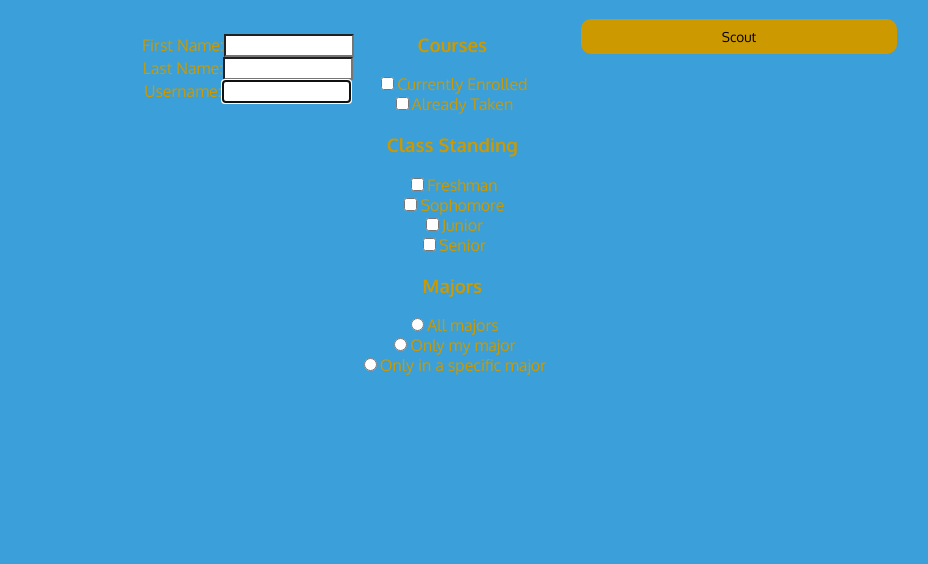
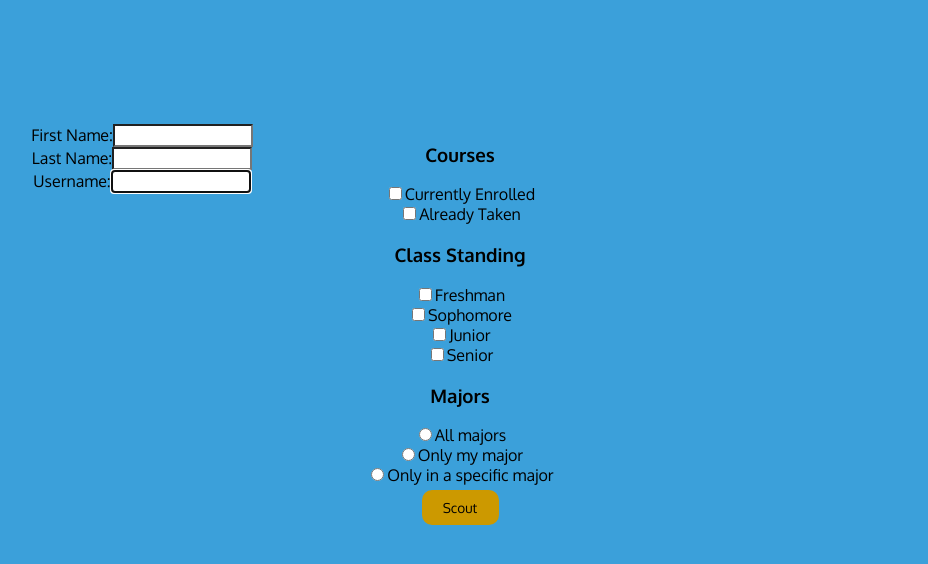
Before and after one commit to tlam6297/BoilerScout, a React (Create React App) app in the folder src/frontend/boilerscout/: page /advanced-filters in a window 1280 px wide. Shown: the top 564 px of the page, without its empty margins (339-1267 px from the left). Built offline with nearby package versions, Linux system fonts and the light colour scheme; a web font is replaced by a local one.

Commit message:
Style Advanced filters using grid layout and add control functionality

```diff
--- a/src/frontend/boilerscout/src/AdvancedFilters.css
+++ b/src/frontend/boilerscout/src/AdvancedFilters.css
@@ -1,15 +1,21 @@
+.AdvancedFilters {
+    display: grid;
+    grid-template-columns: repeat(4, 1fr);
+    grid-gap: 10px;
+    grid-auto-rows: minmax(100px, auto);
+}
+
+.navbar {
+    grid-column: 3;
+    grid-row: 1;
+}
+
 .left {
-    margin-top: 20px;
-    margin-left: 37%;
-    float: left;
-    color: #cc9900;
+    grid-column: 2;
+    grid-row: 2 / 4;
 }
 
 .right {
-    float: left;
-    color: #cc9900;
+    grid-column: 3;
+    grid-row: 2 / 4;
 }
-
-.AFForm {
-    width: 55%;
-}
--- a/src/frontend/boilerscout/src/AdvancedFilters.js
+++ b/src/frontend/boilerscout/src/AdvancedFilters.js
@@ -3,6 +3,7 @@ import { BrowserRouter as Route, Router, Link, Redirect} from 'react-router-dom'
 import { Button, FormGroup, FormControl, ControlLabel, Radio, Checkbox, DropdownButton, InputGroup, MenuItem, ButtonGroup } from "react-bootstrap";
 import './AdvancedFilters.css';
 import POSTRequest from './POSTRequest'
+import Nav from './TopNavBar'
 
 class AdvancedFilters extends Component {
   constructor (props) {
@@ -16,7 +17,10 @@ class AdvancedFilters extends Component {
         username : "",
         currentlyEnrolled : false,
         alreadyTaken : false,
-        classStanding : "freshman",
+        classStandingFreshman : false,
+        classStandingSophomore : false,
+        classStandingJunior : false,
+        classStandingSenior : false,
         major : ""
       };
   }
@@ -25,6 +29,8 @@ class AdvancedFilters extends Component {
     event.preventDefault();
     this.setState({ redirect: true })
     const _this = this;
+
+    console.log(this.state);
 
     var payload = JSON.stringify({
       "fistName": this.state.firstName,
@@ -52,13 +58,48 @@ class AdvancedFilters extends Component {
     this.setState({
       [event.target.id]: event.target.value
     });
-    console.log(this.state);
+
+  }
+
+  handleCheckCurentlyEnrolled = (event) => {
+    this.state.currentlyEnrolled = !this.state.currentlyEnrolled;
+  }
+
+  handleCheckAlreadyTaken = (event) => {
+    this.state.alreadyTaken = !this.state.alreadyTaken;
+  }
+
+  handleCheckClassStandingFreshman = (event) => {
+    this.state.classStandingFreshman = !this.state.classStandingFreshman;
+  }
+
+  handleCheckClassStandingSophomore = (event) => {
+    this.state.classStandingSophomore = !this.state.classStandingSophomore;
+  }
+
+  handleCheckClassStandingJunior = (event) => {
+    this.state.classStandingJunior = !this.state.classStandingJunior;
+  }
+
+  handleCheckClassStandingSenior = (event) => {
+    this.state.classStandingSenior = !this.state.classStandingSenior;
+  }
+
+  handleRadioAll = (event) => {
+    this.state.major = "all";
+  }
+
+  handleRadioOnlyMine = (event) => {
+    this.state.major = "mine";
+  }
+
+  handleRadioOnlySpecific = (event) => {
+    this.state.major = "specific";
   }
 
   render() {
     return (
       <div className="AdvancedFilters">
-        <form onSubmit={this.handleSubmit}>
           <div className="Form" className="left">
             <FormGroup controlId="firstName" bsSize="large">
               <ControlLabel>First Name:</ControlLabel>
@@ -92,47 +133,51 @@ class AdvancedFilters extends Component {
           <div className="right">
             <div className="courses">
               <h3>Courses</h3>
-              <Checkbox>
+              <Checkbox onChange={this.handleCheckCurentlyEnrolled}>
                 Currently Enrolled
               </Checkbox>
-              <Checkbox>
+              <Checkbox onChange={this.handleCheckAlreadyTaken}>
                 Already Taken
               </Checkbox>
             </div>
             <div className="class-standing">
               <h3>Class Standing</h3>
-              <Checkbox>
+              <Checkbox onChange={this.handleCheckClassStandingFreshman}>
                 Freshman
               </Checkbox>
-              <Checkbox>
+              <Checkbox onChange={this.handleCheckClassStandingSophomore}>
                 Sophomore
               </Checkbox>
-              <Checkbox>
+              <Checkbox onChange={this.handleCheckClassStandingJunior}>
                 Junior
               </Checkbox>
-              <Checkbox>
+              <Checkbox onChange={this.handleCheckClassStandingSenior}>
                 Senior
               </Checkbox>
             </div>
             <div className="majors">
+              <FormGroup>
                 <h3>Majors</h3>
-              <Radio>
+                <Radio name="radioGroup" onChange={this.handleRadioAll}>
                   All majors
                 </Radio>
-              <Radio>
+                <Radio name="radioGroup" onChange={this.handleRadioOnlyMine}>
                   Only my major
                 </Radio>
-              <Radio>
+                <Radio name="radioGroup" onChange={this.handleRadioOnlySpecific}>
                   Only in a specific major
                 </Radio>
+              </FormGroup>
             </div>
-          </div>
+
             <div className="button bottom">
+              <form onSubmit={this.handleSubmit}>
                 <Button type="submit">
                   Scout
                 </Button>
+              </form>
             </div>
-        </form>
+          </div>
       </div>
     )
   }
```
Lines whose indentation alone changed are shown as unchanged.
